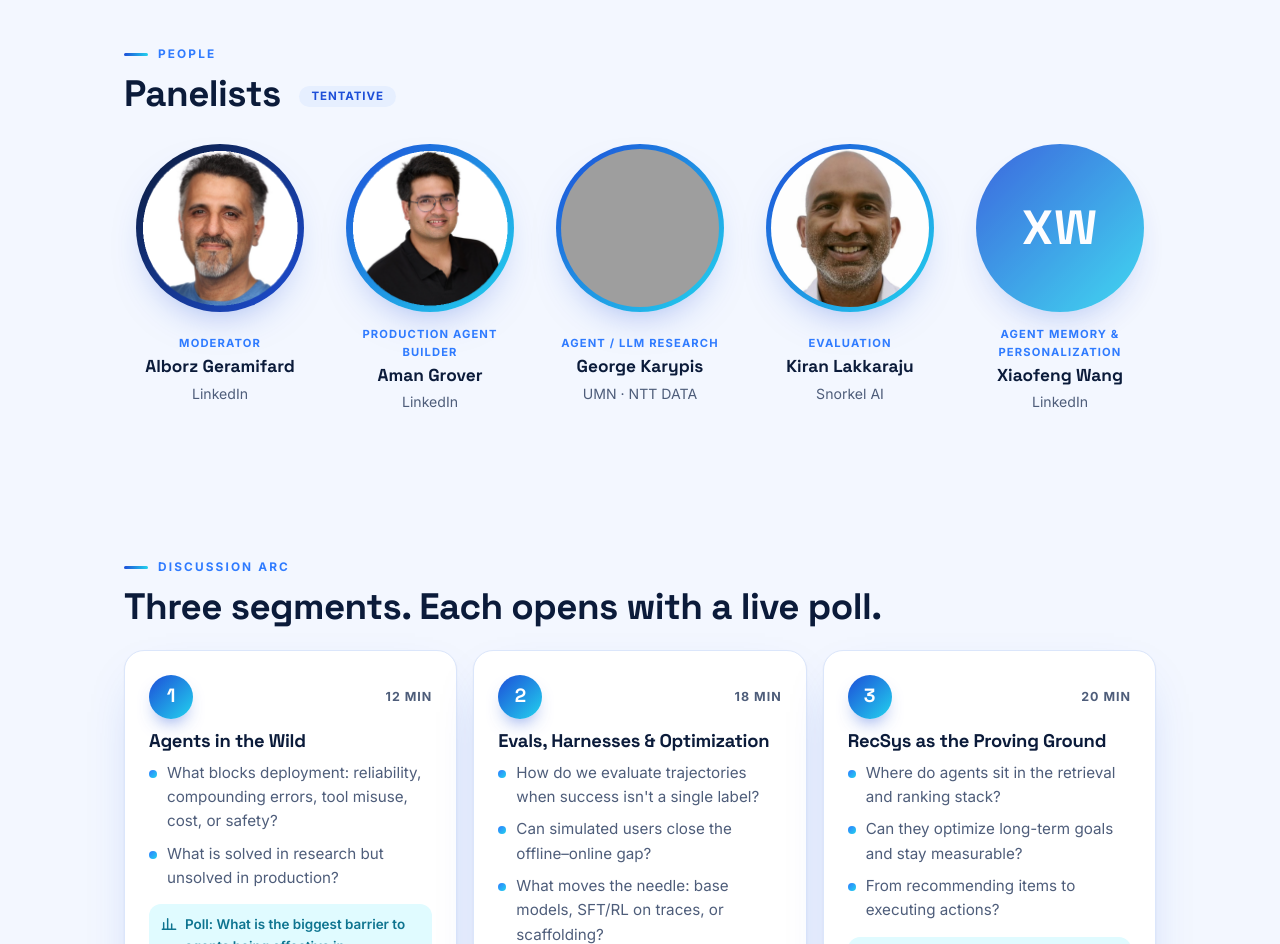
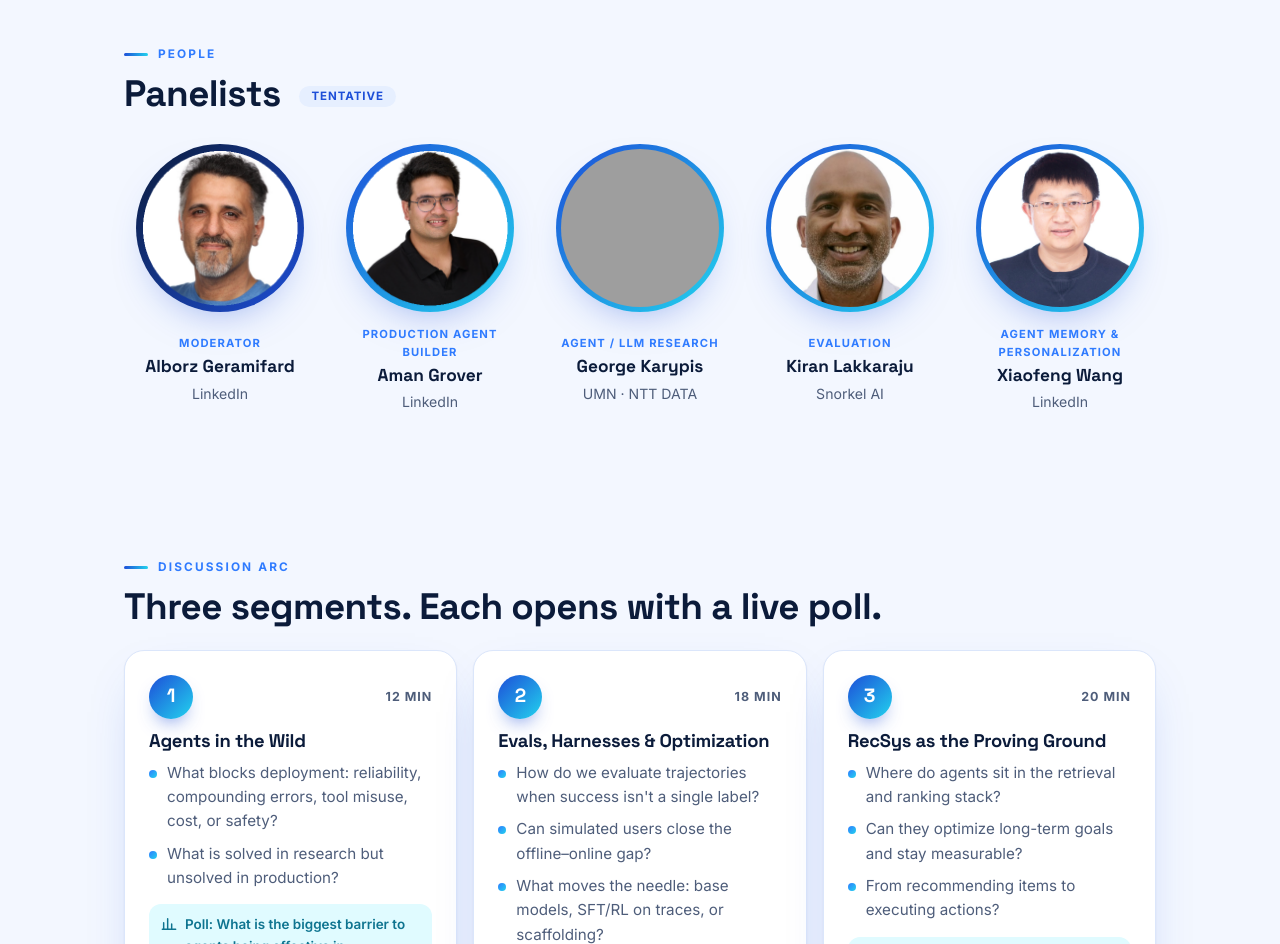
Before and after one commit to alborz-geramifard/neurips2026-panel, a plain HTML site: page index.html in a window 1280 px wide. Shown: the part 1320-2264 px from the top of the page. Drawn offline with Linux system fonts and the light colour scheme; grey boxes are pictures that could not be loaded.

Commit message:
Panelists: add Xiaofeng Wang headshot (replaces XW initials)
Co-Authored-By: Claude Opus 5.5 <noreply@anthropic.com>

```diff
--- a/index.html
+++ b/index.html
@@ -180,7 +180,7 @@ footer::before{content:"";position:absolute;top:-1px;left:0;right:0;height:3px;b
     <a class="person" href="https://www.linkedin.com/in/agrover10/" target="_blank" rel="noopener"><img class="face" src="assets/people/aman-grover.png" alt=""><div><div class="role">Production agent builder</div><b>Aman Grover</b><span>LinkedIn</span></div></a>
     <a class="person" href="https://cse.umn.edu/cs/george-karypis" target="_blank" rel="noopener"><img class="face" style="object-position:50% 25%" src="https://cse.umn.edu/sites/cse.umn.edu/files/GeorgeKarypis_0.png" alt=""><div><div class="role">Agent / LLM research</div><b>George Karypis</b><span>UMN · NTT DATA</span></div></a>
     <a class="person" href="https://snorkel.ai/neurips-2026/" target="_blank" rel="noopener"><img class="face" src="assets/people/kiran-lakkaraju.png" alt=""><div><div class="role">Evaluation</div><b>Kiran Lakkaraju</b><span>Snorkel AI</span></div></a>
-    <a class="person" href="https://www.linkedin.com/in/wang-xiaofeng/" target="_blank" rel="noopener"><img class="face" src="assets/people/xiaofeng-wang.jpg" alt="" onerror="this.outerHTML='&lt;div class=&quot;face initials&quot; aria-hidden=&quot;true&quot;&gt;XW&lt;/div&gt;'"><div><div class="role">Agent memory &amp; personalization</div><b>Xiaofeng Wang</b><span>LinkedIn</span></div></a>
+    <a class="person" href="https://www.linkedin.com/in/wang-xiaofeng/" target="_blank" rel="noopener"><img class="face" src="assets/people/xiaofeng-wang.png" alt=""><div><div class="role">Agent memory &amp; personalization</div><b>Xiaofeng Wang</b><span>LinkedIn</span></div></a>
   </div>
 </div></section>
 
```
Also changed, not shown: assets/people/xiaofeng-wang.png (added).
